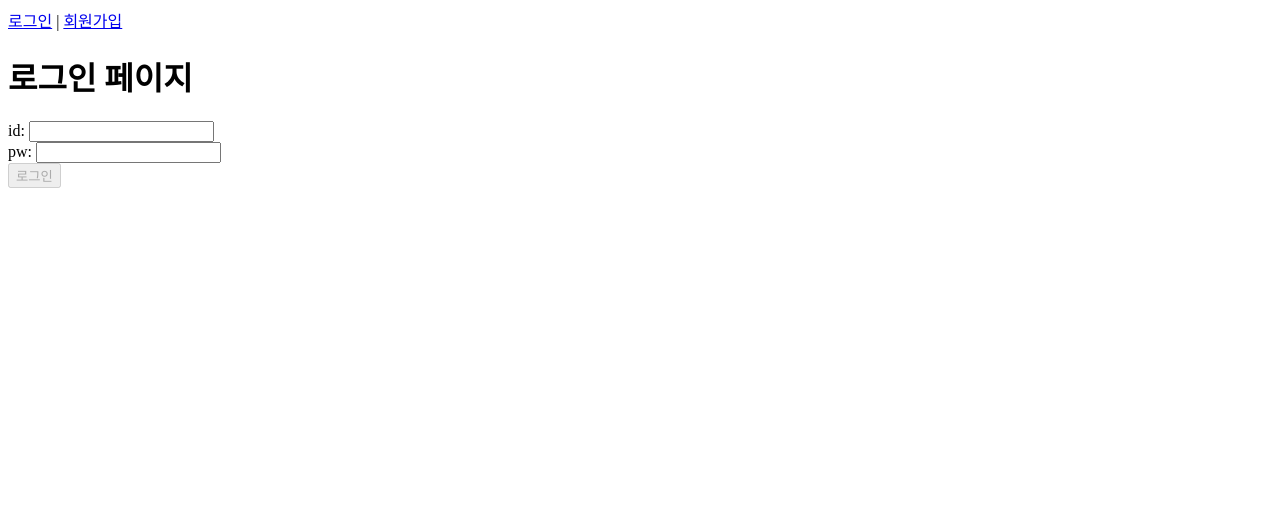
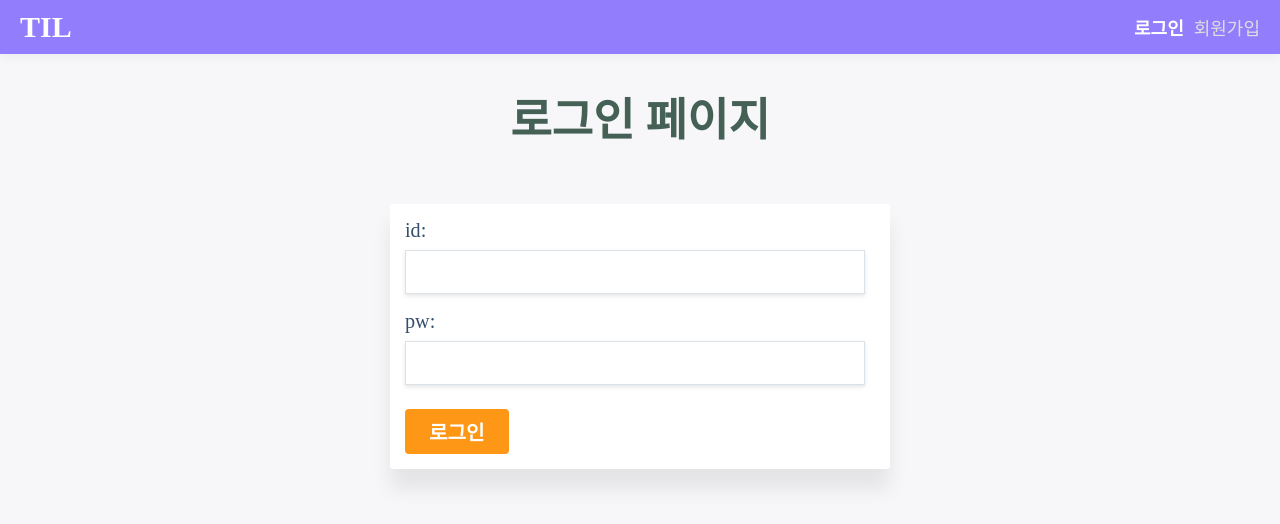
Before and after one commit to nakedthunder/vue-endgame, a Vue app in the folder vue-til/: page /login in a window 1280 px wide. Shown: the top 524 px of the page. Built offline with nearby package versions, Linux system fonts and the light colour scheme.

Commit message:
signup form vlidation ,add styling

```diff
--- a/vue-til/package.json
+++ b/vue-til/package.json
@@ -9,10 +9,10 @@
     "lint": "vue-cli-service lint"
   },
   "dependencies": {
-    "axios": "^0.27.2",
+    "axios": "^0.19.0",
     "core-js": "^3.4.4",
     "vue": "^2.6.10",
-    "vue-router": "^3.5.3"
+    "vue-router": "^3.1.3"
   },
   "devDependencies": {
     "@vue/cli-plugin-babel": "^4.1.0",
--- a/vue-til/src/App.vue
+++ b/vue-til/src/App.vue
@@ -1,19 +1,23 @@
 <template>
-  <div>
+  <div class="app">
     <AppHeader></AppHeader>
-    <!-- url이 변경되었을때 페이지 컴포넌트가 뜨는 router-view -->
-    <router-view></router-view>
+    <div class="app-contents">
+      <router-view></router-view>
+    </div>
   </div>
 </template>
 
 <script>
 import AppHeader from '@/components/common/AppHeader.vue';
+
 export default {
-  //컴포넌츠를 임포트로 들고와서 등록을 해준다.
   components: {
     AppHeader,
   },
 };
 </script>
 
-<style></style>
+<style>
+@import './css/reset.css';
+@import './css/common.css';
+</style>
--- a/vue-til/src/api/index.js
+++ b/vue-til/src/api/index.js
@@ -1,17 +1,13 @@
 import axios from 'axios';
 
 const instance = axios.create({
-  //baseURL: 'http://localhost:3000/',
   baseURL: process.env.VUE_APP_API_URL,
 });
 
-//회원가입
 function registerUser(userData) {
-  //return: axios의 결과가 promise여서 return 해줘야 비동기 동작을 수행할 수 있음
-  //userData: userData를 함수인자로 받아서 post로 같이 넘긴다.
   return instance.post('signup', userData);
 }
-//로그인
+
 function loginUser(userData) {
   return instance.post('login', userData);
 }
--- a/vue-til/src/components/LoginForm.vue
+++ b/vue-til/src/components/LoginForm.vue
@@ -1,29 +1,44 @@
 <template>
-  <form @submit.prevent="submitForm">
+  <div class="contents">
+    <div class="form-wrapper form-wrapper-sm">
+      <form @submit.prevent="submitForm" class="form">
         <div>
-      <label for="username">id: </label>
-      <input type="text" id="username" v-model="username" />
+          <label for="username">id:</label>
+          <input id="username" type="text" v-model="username" />
+          <p class="validation-text">
+            <span class="warning" v-if="!isUsernameValid && username">
+              Please enter an email address
+            </span>
+          </p>
         </div>
         <div>
-      <label for="password">pw: </label>
-      <input type="text" id="password" v-model="password" />
+          <label for="password">pw:</label>
+          <input id="password" type="text" v-model="password" />
         </div>
-    <button :disabled="!isUsernameValid || !password" type="submit">
+        <button
+          :disabled="!isUsernameValid || !password"
+          type="submit"
+          class="btn"
+        >
           로그인
         </button>
-    <p>{{ logMessage }}</p>
       </form>
+      <p class="log">{{ logMessage }}</p>
+    </div>
+  </div>
 </template>
 
 <script>
 import { loginUser } from '@/api/index';
 import { validateEmail } from '@/utils/validation';
+
 export default {
   data() {
     return {
-      //input이 필요함 v-model연동
+      // form values
       username: '',
       password: '',
+      // log
       logMessage: '',
     };
   },
@@ -35,23 +50,21 @@ export default {
   methods: {
     async submitForm() {
       try {
-        //필요한 로직
+        // 비즈니스 로직
         const userData = {
           username: this.username,
           password: this.password,
         };
-
         const { data } = await loginUser(userData);
         console.log(data.user.username);
-        this.logMessage = `${data.user.username} 님 환영합니다.`;
-        this.initForm();
+        this.logMessage = `${data.user.username} 님 환영합니다`;
+        // this.initForm();
       } catch (error) {
-        //에러 핸들링한 코드
-        //Network > response
-        // console.log(error.ressponse); 에러로그 메세지를 담아 노출
+        // 에러 핸들링할 코드
+        console.log(error.response.data);
         this.logMessage = error.response.data;
+        // this.initForm();
       } finally {
-        //사용하는 곳이 중복된다면
         this.initForm();
       }
     },
@@ -63,4 +76,8 @@ export default {
 };
 </script>
 
-<style></style>
+<style>
+.btn {
+  color: white;
+}
+</style>
--- a/vue-til/src/components/SignupForm.vue
+++ b/vue-til/src/components/SignupForm.vue
@@ -1,8 +1,10 @@
 <template>
-  <form @submit.prevent="submitForm">
+  <div class="contents">
+    <div class="form-wrapper form-wrapper-sm">
+      <form @submit.prevent="submitForm" class="form">
         <div>
           <label for="username">id: </label>
-      <input ud="username" type="text" v-model="username" />
+          <input id="username" type="text" v-model="username" />
         </div>
         <div>
           <label for="password">pw: </label>
@@ -12,43 +14,40 @@
           <label for="nickname">nickname: </label>
           <input id="nickname" type="text" v-model="nickname" />
         </div>
-    <!-- submit 이벤트 -->
-    <button type="submit">회원 가입</button>
-    <p>{{ logMessage }}</p>
+        <button type="submit" class="btn">회원 가입</button>
       </form>
+      <p class="log">{{ logMessage }}</p>
+    </div>
+  </div>
 </template>
 
 <script>
 import { registerUser } from '@/api/index';
+
 export default {
   data() {
     return {
-      //form value
+      // form values
       username: '',
       password: '',
       nickname: '',
-      //log
+      // log
       logMessage: '',
     };
   },
   methods: {
     async submitForm() {
-      console.log('폼 제출');
-      //userData객체를 넘겨줌
       const userData = {
         username: this.username,
         password: this.password,
         nickname: this.nickname,
       };
-      //registerUser(userData);
       const { data } = await registerUser(userData);
       console.log(data.username);
-      //로그메세지 + ES6 백틱
-      this.logMesage = `${data.username}님이 가입되었습니다.`;
+      this.logMessage = `${data.username} 님이 가입되었습니다`;
       this.initForm();
     },
     initForm() {
-      //타입이 없으므로 null도 가능하지만 견고한건 null
       this.username = '';
       this.password = '';
       this.nickname = '';
--- a/vue-til/src/components/common/AppHeader.vue
+++ b/vue-til/src/components/common/AppHeader.vue
@@ -1,7 +1,14 @@
 <template>
   <header>
-    <router-link to="/login">로그인</router-link> |
-    <router-link to="/signup">회원가입</router-link>
+    <div>
+      <router-link to="/" class="logo">
+        TIL
+      </router-link>
+    </div>
+    <div class="navigations">
+      <router-link to="/login">로그인</router-link>
+      <router-link to="/signup">회원가입</router-link>
+    </div>
   </header>
 </template>
 
@@ -9,4 +16,39 @@
 export default {};
 </script>
 
-<style></style>
+<style scoped>
+header {
+  display: flex;
+  justify-content: space-between;
+  align-items: center;
+  padding: 10px 20px;
+  background-color: #927dfc;
+  z-index: 2;
+  box-shadow: 0px 3px 10px rgba(0, 0, 0, 0.05);
+}
+a {
+  color: #dedede;
+  font-size: 18px;
+}
+a.logo {
+  font-size: 30px;
+  font-weight: 900;
+  color: white;
+}
+.logo > span {
+  font-size: 14px;
+  font-weight: normal;
+}
+.navigations a {
+  margin-left: 10px;
+}
+.fixed {
+  position: fixed;
+  top: 0;
+  width: 100%;
+}
+a.router-link-exact-active {
+  color: white;
+  font-weight: bold;
+}
+</style>
--- /dev/null
+++ b/vue-til/src/css/common.css
@@ -0,0 +1,117 @@
+body {
+  background: #F7F6F9;
+}
+.app {
+	position: relative;
+	width: 100%;
+	height: 100%;
+  font-size: 1.4rem;
+}
+.app-contents {
+  height: calc(100% - 64px - 102px);
+}
+h1 {
+	text-align: center;
+	font-weight: 100;
+}
+
+/*--- LINK ---*/
+a {
+  color: #364f6b;
+  text-decoration: none;
+}
+a:hover {
+  color: #3fc1c9;
+}
+
+/*--- LAYOUT ---*/
+.contents {
+  max-width: 1020px;
+  margin: 0 auto;
+  padding: 0 5px;
+  width: 100%;
+}
+/*--- HEADER ---*/
+.page-header {
+  font-size: 45px;
+	font-weight: 600;
+	color: #456155;
+	padding: 30px 5px 15px;
+}
+
+/*--- FORM ---*/
+.form-container {
+  display: flex;
+  align-items: center;
+}
+.form-wrapper {
+  background: white;
+  -webkit-box-shadow: 0 20px 20px rgba(0, 0, 0, 0.08);
+  box-shadow: 0 20px 20px rgba(0, 0, 0, 0.08);
+  border-radius: 3px;
+  padding: 15px 15px;
+}
+.form-wrapper.form-wrapper-sm {
+  max-width: 500px;
+  margin: 40px auto;
+}
+.form-wrapper-sm .page-header {
+  padding: 0px 0 20px;
+}
+.form {
+	width: 460px;
+	height: 100%;
+}
+.form .validation-text {
+	margin-top: -0.5rem;
+	margin-bottom: 0.5rem;
+	font-size: 1rem;
+	display: flex;
+	flex-direction: row-reverse;
+	justify-content: space-between;
+}
+.form label {
+  width: 100%;
+  display: block;
+  margin-bottom: 0.5rem;
+  color: #364f6b;
+  font-size: 90%;
+}
+.form input,
+.form textarea {
+  font-family: inherit;
+  font-size: 100%;
+  width: 100%;
+  border: 1px solid #dae1e7;
+  box-shadow: 0 2px 4px 0 rgba(0,0,0,.1);
+  padding: 0.5rem 0.75rem;
+  margin-bottom: 1rem;
+}
+.form input.valid {
+  border: 1px solid #21b314;
+}
+.form input.invalid {
+  border: 1px solid red;
+}
+.form div:nth-last-child(2) {
+  margin-bottom: 0.5rem;
+}
+.btn {
+  background: #FE9616;
+  padding: 0.5rem 1.5rem;
+  font-weight: 700;
+  border-radius: .25rem;
+  border: 0 solid #dae1e7;
+}
+.btn.disabled {
+  opacity: 0.5;
+  cursor: not-allowed;
+}
+.log {
+  color: #ff4057;
+  font-size: 1rem;
+  text-align: center;
+}
+.warning {
+  color: #ff4057;
+}
--- /dev/null
+++ b/vue-til/src/css/reset.css
@@ -0,0 +1,46 @@
+html,
+body {
+	height: 100%;
+	margin: 0;
+	padding: 0;
+	border: 0;
+	font-size: 100%;
+	font: inherit;
+	vertical-align: baseline;
+	font-family: 'Spoqa Han Sans', 'Sans-serif';
+}
+
+h1,
+p,
+ul {
+	margin: 0;
+	padding: 0;
+}
+
+input,
+select,
+textarea {
+	border: 0;
+	padding: 0;
+	margin: 0;
+	background: transparent;
+	resize: none;
+}
+
+li {
+	list-style: none;
+}
+
+button {
+	font-family: inherit;
+	font-size: 90%;
+	margin: 0;
+	cursor: pointer;
+}
+
+*,
+*:after,
+*:before {
+	box-sizing: border-box;
+	font-family: 'Spoqa Han Sans', 'Sans-serif';
+}
--- a/vue-til/src/utils/validation.js
+++ b/vue-til/src/utils/validation.js
@@ -1,9 +1,6 @@
-const validateEmail = email => {
-  return String(email)
-    .toLowerCase()
-    .match(
-      /^(([^<>()[\]\\.,;:\s@"]+(\.[^<>()[\]\\.,;:\s@"]+)*)|(".+"))@((\[[0-9]{1,3}\.[0-9]{1,3}\.[0-9]{1,3}\.[0-9]{1,3}\])|(([a-zA-Z\-0-9]+\.)+[a-zA-Z]{2,}))$/,
-    );
-};
+function validateEmail(email) {
+  var re = /^(([^<>()[\]\\.,;:\s@"]+(\.[^<>()[\]\\.,;:\s@"]+)*)|(".+"))@((\[[0-9]{1,3}\.[0-9]{1,3}\.[0-9]{1,3}\.[0-9]{1,3}\])|(([a-zA-Z\-0-9]+\.)+[a-zA-Z]{2,}))$/;
+  return re.test(String(email).toLowerCase());
+}
 
 export { validateEmail };
--- a/vue-til/src/views/LoginPage.vue
+++ b/vue-til/src/views/LoginPage.vue
@@ -1,12 +1,13 @@
 <template>
   <div>
-    <h1>로그인 페이지</h1>
-    <LoginForm />
+    <h1 class="page-header">로그인 페이지</h1>
+    <LoginForm></LoginForm>
   </div>
 </template>
 
 <script>
 import LoginForm from '@/components/LoginForm.vue';
+
 export default {
   components: {
     LoginForm,
--- a/vue-til/src/views/SignupPage.vue
+++ b/vue-til/src/views/SignupPage.vue
@@ -1,12 +1,13 @@
 <template>
   <div>
-    <h1>회원가입 페이지</h1>
+    <h1 class="page-header">회원 가입 페이지</h1>
     <SignupForm></SignupForm>
   </div>
 </template>
 
 <script>
-import SignupForm from '../components/SignupForm.vue';
+import SignupForm from '@/components/SignupForm.vue';
+
 export default {
   components: {
     SignupForm,
```
Also changed, not shown: vue-til/src/routes/index.js (+1 -7 lines), 2 other files (tests, documents, lock files or other folders). Lines whose indentation alone changed are shown as unchanged.
